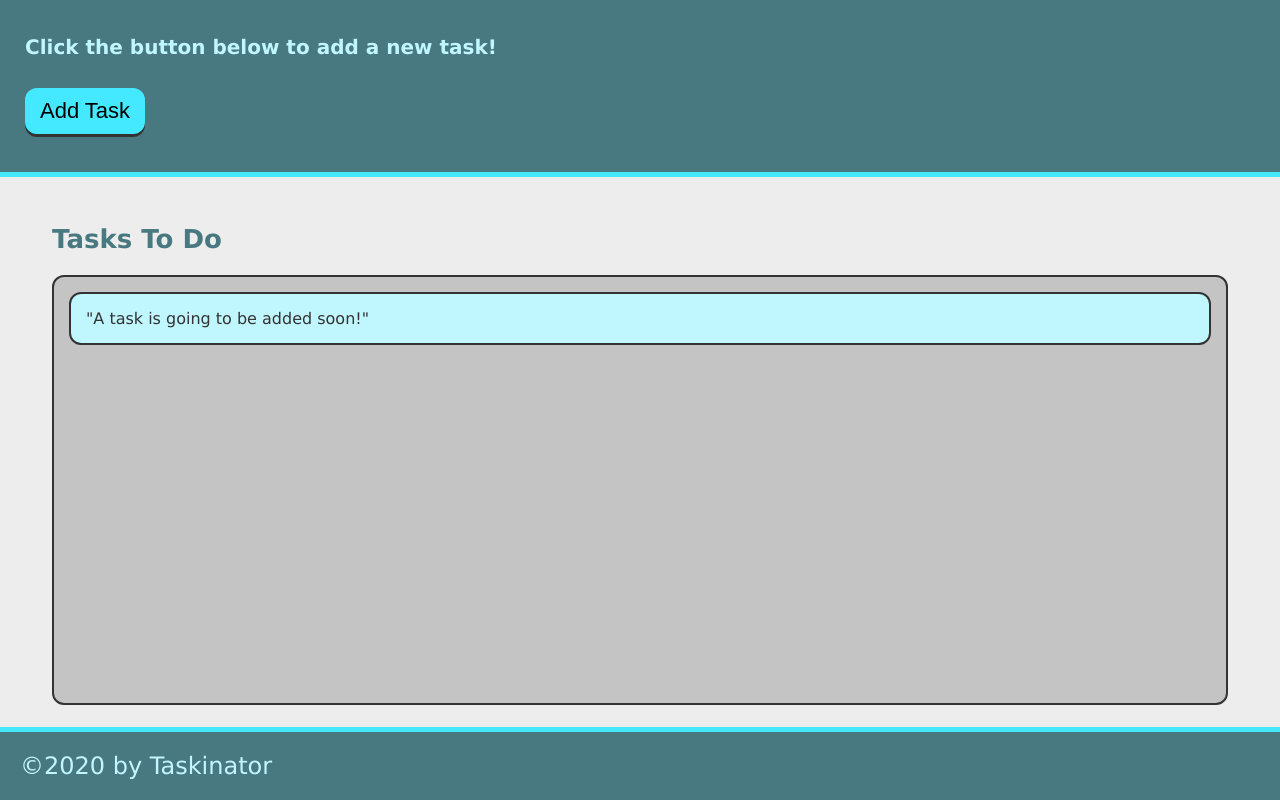
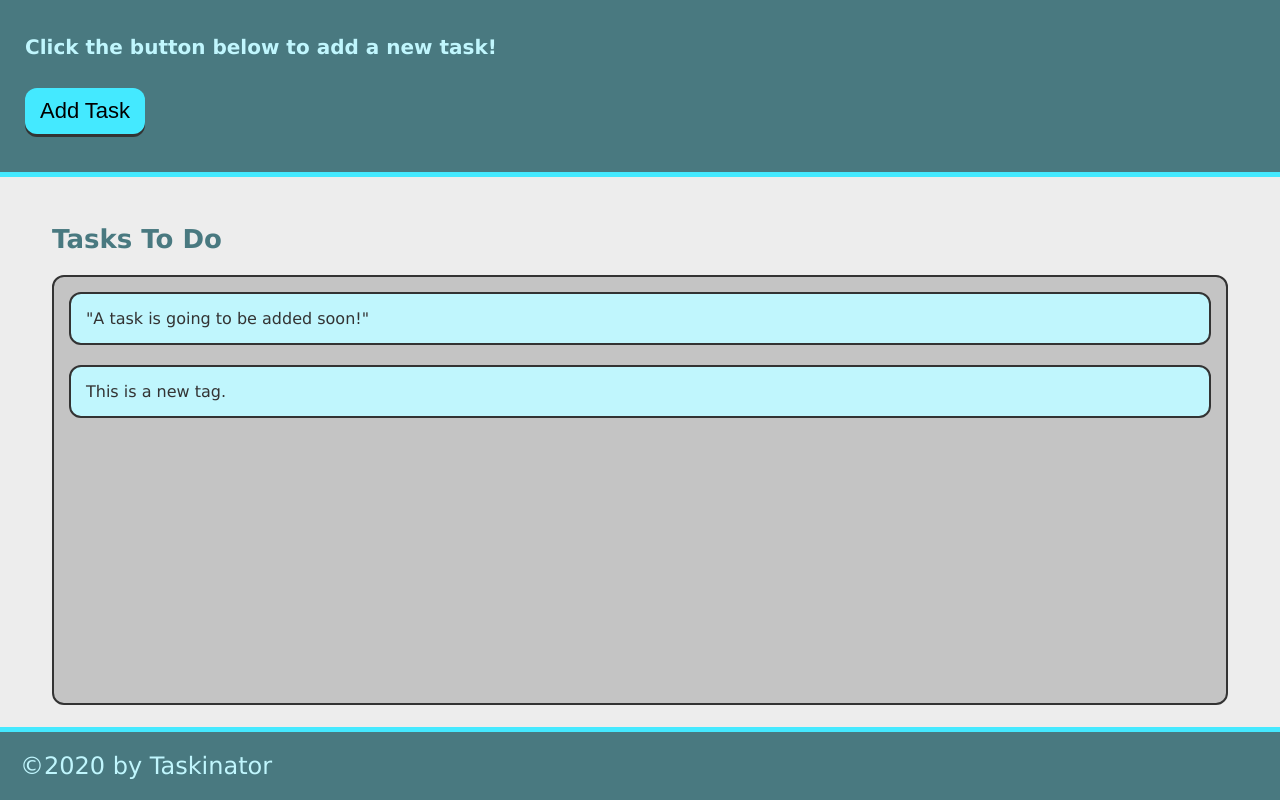
Before and after one commit to bdswartz/taskinator, a plain HTML site: page index.html in a window 1280 px wide. Both pictures are taken after a click on the button "Add Task". Drawn offline with Linux system fonts and the light colour scheme.

Commit message:
added task list creation

```diff
--- a/assets/js/script.js
+++ b/assets/js/script.js
@@ -0,0 +1,11 @@
+var buttonEl = document.querySelector("#save-task");
+var tasksToDoEl = document.querySelector("#tasks-to-do");
+
+var createTaskHandler = function() {
+    var listItemEl = document.createElement("li");
+    listItemEl.className = "task-item";
+    listItemEl.textContent = "This is a new tag.";
+    tasksToDoEl.appendChild(listItemEl);
+};
+
+buttonEl.addEventListener("click", createTaskHandler);
--- a/index.html
+++ b/index.html
@@ -11,13 +11,13 @@
     <header>
         <h1 class="page-title">
             <p>Click the button below to add a new task!</p>
-            <button class="btn">Add Task</button>
+            <button class="btn" id="save-task">Add Task</button>
         </h1>
     </header>
     <main class="page-content">
         <section class="task-list-wrapper">
             <h2 class="list-title">Tasks To Do</h2>
-            <ul class="task-list">
+            <ul class="task-list" id="tasks-to-do">
                 <li class="task-item">"A task is going to be added soon!"</li>
             </ul>
 
```
